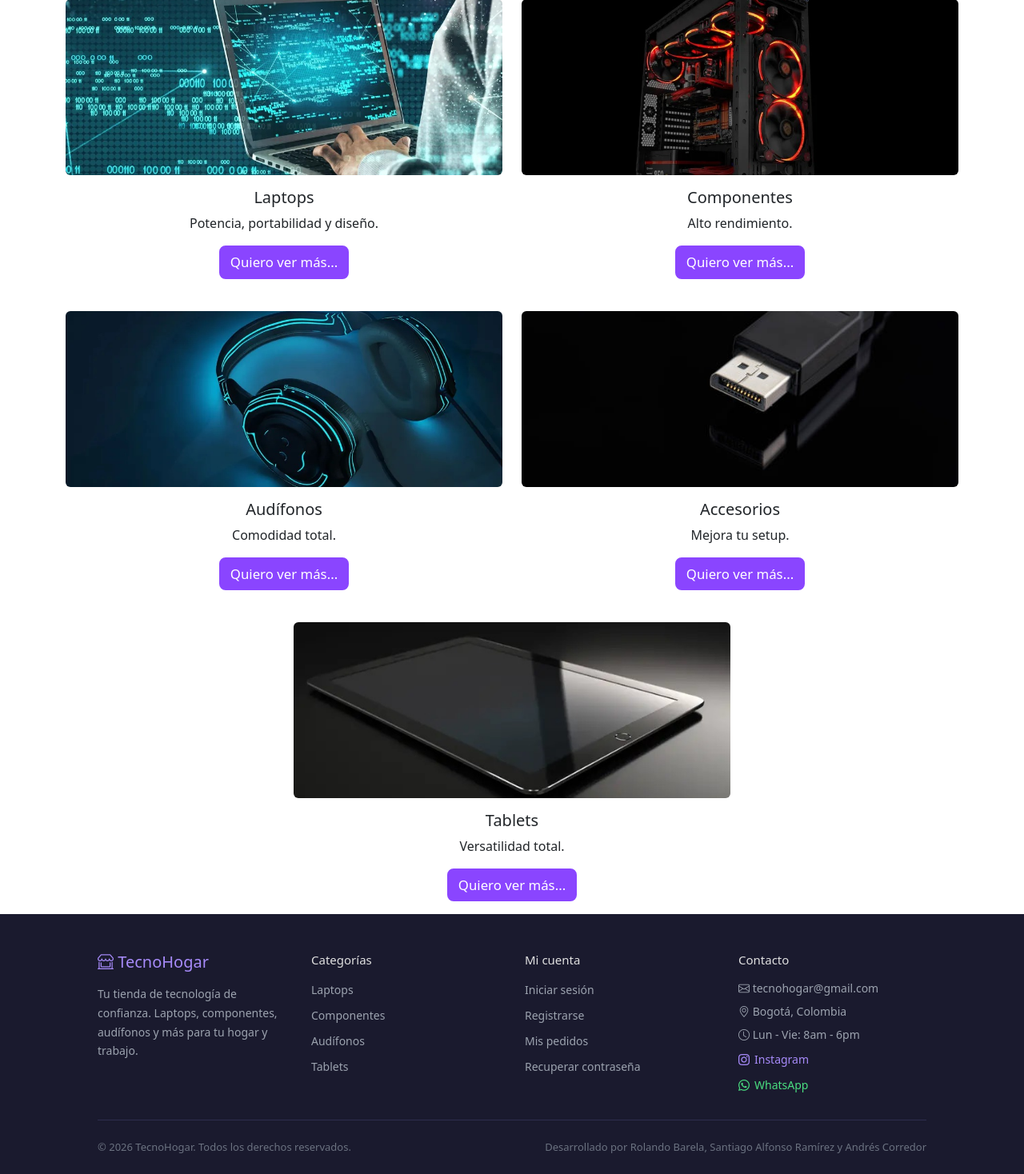
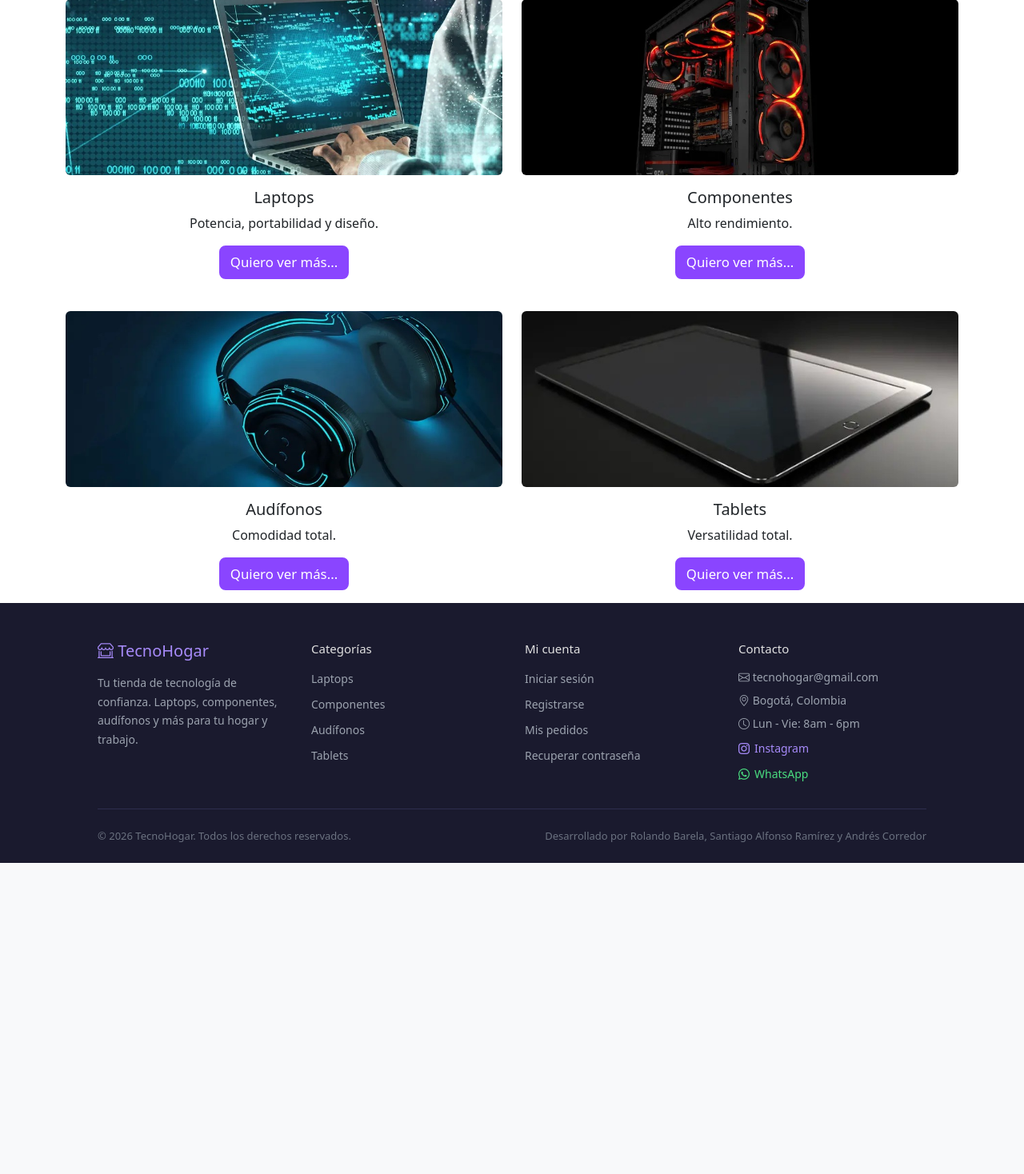
Before and after one commit to rolandobarela-collab/Tienda-Tecnologica-TecnoHogar, a Django app: page / in a window 1280 px wide; the page is wider, and only the part inside the window is pictured. Shown: the part 773-2241 px from the top of that part at 80% size. After the commit the page ends 1852 px from the top of that part, so only its background shows below. Run offline with Django 5.2, Linux system fonts and the light colour scheme.

Commit message:
Guardando cambios

```diff
--- a/static/js/carrito.js
+++ b/static/js/carrito.js
@@ -140,7 +140,7 @@ document.getElementById("btn-pagar")?.addEventListener("click", () => {
                         actualizarTodo();
                         window.location.href = '/confirmacion/?pedido_id=' + data.pedido_id;
                     } else if (data.error) {
-                        alert(data.error); // ✅ muestra alerta si hay error de stock
+                        alert(data.error); // muestra alerta si hay error de stock
                     }
                 });
             }
--- a/templates/index.html
+++ b/templates/index.html
@@ -146,16 +146,6 @@
         </div>
       </div>
     </div>
-    <div class="col-md-6">
-      <div class="card border-0 text-center h-100">
-        <img src="{% static 'img/Imagenes Categorias/Monitores, cables y accesorios.jpeg' %}" class="card-img-top">
-        <div class="card-body">
-          <h5>Accesorios</h5>
-          <p>Mejora tu setup.</p>
-          <a href="/componentes/" class="btn btn-primary">Quiero ver más...</a>
-        </div>
-      </div>
-    </div>
     <div class="col-md-6 mx-auto">
       <div class="card border-0 text-center h-100">
         <img src="{% static 'img/Imagenes Categorias/Tablets.jpeg' %}" class="card-img-top">
```
